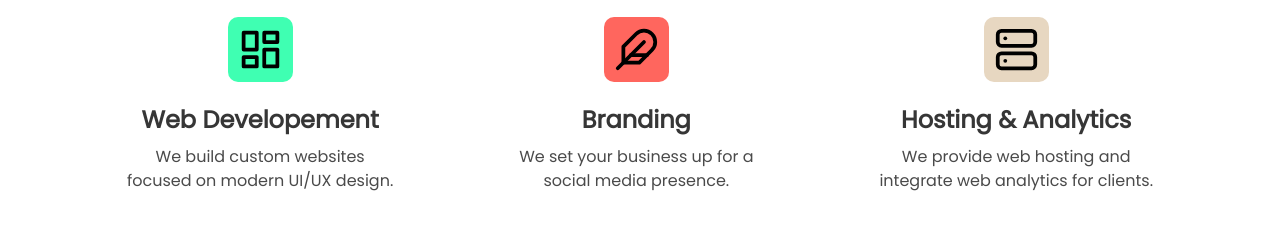
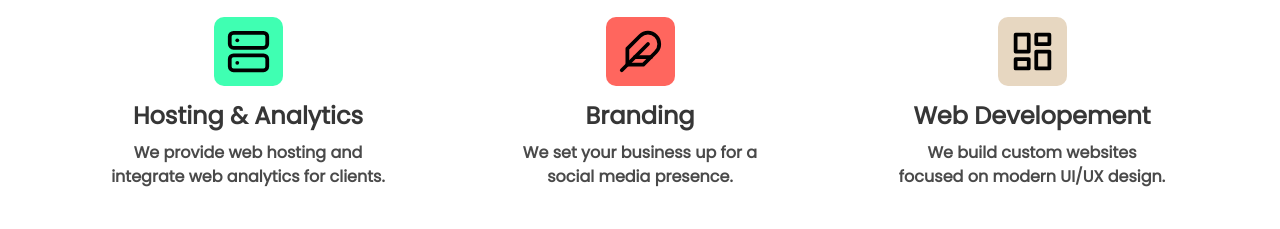
Before and after one commit to HimalP/RedPandaStudios, a website: page index.html in a window 1280 px wide. Shown: the part 667-896 px from the top of the page. Drawn offline with Linux system fonts and the light colour scheme.

Commit message:
solutions section updated

```diff
--- a/assets/css/style.css
+++ b/assets/css/style.css
@@ -5,30 +5,24 @@
 }
 
 /* Our Solutions Section */
-.solution-cards {
-	display: flex;
-	justify-content: space-around;
-}
 .solution-card {
 	display: grid;
 	place-items: center;
 }
 
 .icon-container {
-	background: red;
 	display: flex;
 	border-radius: 10px;
-	padding: 10px;
 }
 
-.solution-card:nth-child(1) .icon-container {
+#section-solutions .columns .column:nth-child(1) .icon-container {
 	background: #3fffb2;
 }
 
-.solution-card:nth-child(2) .icon-container {
+#section-solutions .columns .column:nth-child(2) .icon-container {
 	background: #ff665e;
 }
 
-.solution-card:nth-child(3) .icon-container {
+#section-solutions .columns .column:nth-child(3) .icon-container {
 	background: #e7d7c1;
 }
--- a/index.html
+++ b/index.html
@@ -76,66 +76,14 @@
 			</div>
 		</section>
 
-		<section class="section">
-			<div class="container">
-				<p class="title is-size-2 has-text-centered">Our Solutions</p>
+		<div id="section-solutions" class="section">
+			<div class="container has-text-weight-bold">
+				<p class="title has-text-centered is-size-2">Our Solutions</p>
 
-				<div class="solution-cards has-text-centered">
+				<div class="columns has-text-centered">
+					<div class="column">
 						<div class="solution-card">
-						<div class="icon-container mb-5">
-							<svg
-								xmlns="http://www.w3.org/2000/svg"
-								width="45"
-								height="45"
-								viewBox="0 0 24 24"
-								fill="none"
-								stroke="#000000"
-								stroke-width="2"
-								stroke-linecap="round"
-								stroke-linejoin="round"
-							>
-								<rect x="3" y="3" width="7" height="9"></rect>
-								<rect x="14" y="3" width="7" height="5"></rect>
-								<rect x="14" y="12" width="7" height="9"></rect>
-								<rect x="3" y="16" width="7" height="5"></rect>
-							</svg>
-						</div>
-
-						<p class="title is-size-4 mb-3">Web Developement</p>
-						<p>
-							We build custom websites <br />
-							focused on modern UI/UX design.
-						</p>
-					</div>
-
-					<div class="solution-card">
-						<div class="icon-container mb-5">
-							<svg
-								xmlns="http://www.w3.org/2000/svg"
-								width="45"
-								height="45"
-								viewBox="0 0 24 24"
-								fill="none"
-								stroke="#000000"
-								stroke-width="2"
-								stroke-linecap="round"
-								stroke-linejoin="round"
-							>
-								<path d="M20.24 12.24a6 6 0 00-8.49-8.49L5 10.5V19h8.5z"></path>
-								<line x1="16" y1="8" x2="2" y2="22"></line>
-								<line x1="17.5" y1="15" x2="9" y2="15"></line>
-							</svg>
-						</div>
-
-						<p class="title is-size-4 mb-3">Branding</p>
-						<p>
-							We set your business up for a <br />
-							social media presence.
-						</p>
-					</div>
-
-					<div class="solution-card">
-						<div class="icon-container mb-5">
+							<div class="icon-container mb-4 p-3">
 								<svg
 									xmlns="http://www.w3.org/2000/svg"
 									width="45"
@@ -161,7 +109,67 @@
 							</p>
 						</div>
 					</div>
+
+					<div class="column">
+						<div class="solution-card">
+							<div class="icon-container mb-4 p-3">
+								<svg
+									xmlns="http://www.w3.org/2000/svg"
+									width="45"
+									height="45"
+									viewBox="0 0 24 24"
+									fill="none"
+									stroke="#000000"
+									stroke-width="2"
+									stroke-linecap="round"
+									stroke-linejoin="round"
+								>
+									<path
+										d="M20.24 12.24a6 6 0 00-8.49-8.49L5 10.5V19h8.5z"
+									></path>
+									<line x1="16" y1="8" x2="2" y2="22"></line>
+									<line x1="17.5" y1="15" x2="9" y2="15"></line>
+								</svg>
 							</div>
-		</section>
+
+							<p class="title is-size-4 mb-3">Branding</p>
+							<p>
+								We set your business up for a <br />
+								social media presence.
+							</p>
+						</div>
+					</div>
+
+					<div class="column">
+						<div class="solution-card">
+							<div class="icon-container mb-4 p-3">
+								<svg
+									xmlns="http://www.w3.org/2000/svg"
+									width="45"
+									height="45"
+									viewBox="0 0 24 24"
+									fill="none"
+									stroke="#000000"
+									stroke-width="2"
+									stroke-linecap="round"
+									stroke-linejoin="round"
+								>
+									<rect x="3" y="3" width="7" height="9"></rect>
+									<rect x="14" y="3" width="7" height="5"></rect>
+									<rect x="14" y="12" width="7" height="9"></rect>
+									<rect x="3" y="16" width="7" height="5"></rect>
+								</svg>
+							</div>
+
+							<p class="title is-size-4 mb-3">Web Developement</p>
+							<p>
+								We build custom websites <br />
+								focused on modern UI/UX design.
+							</p>
+						</div>
+					</div>
+				</div>
+			</div>
+		</div>
 	</body>
 </html>
```
Lines whose indentation alone changed are shown as unchanged.
